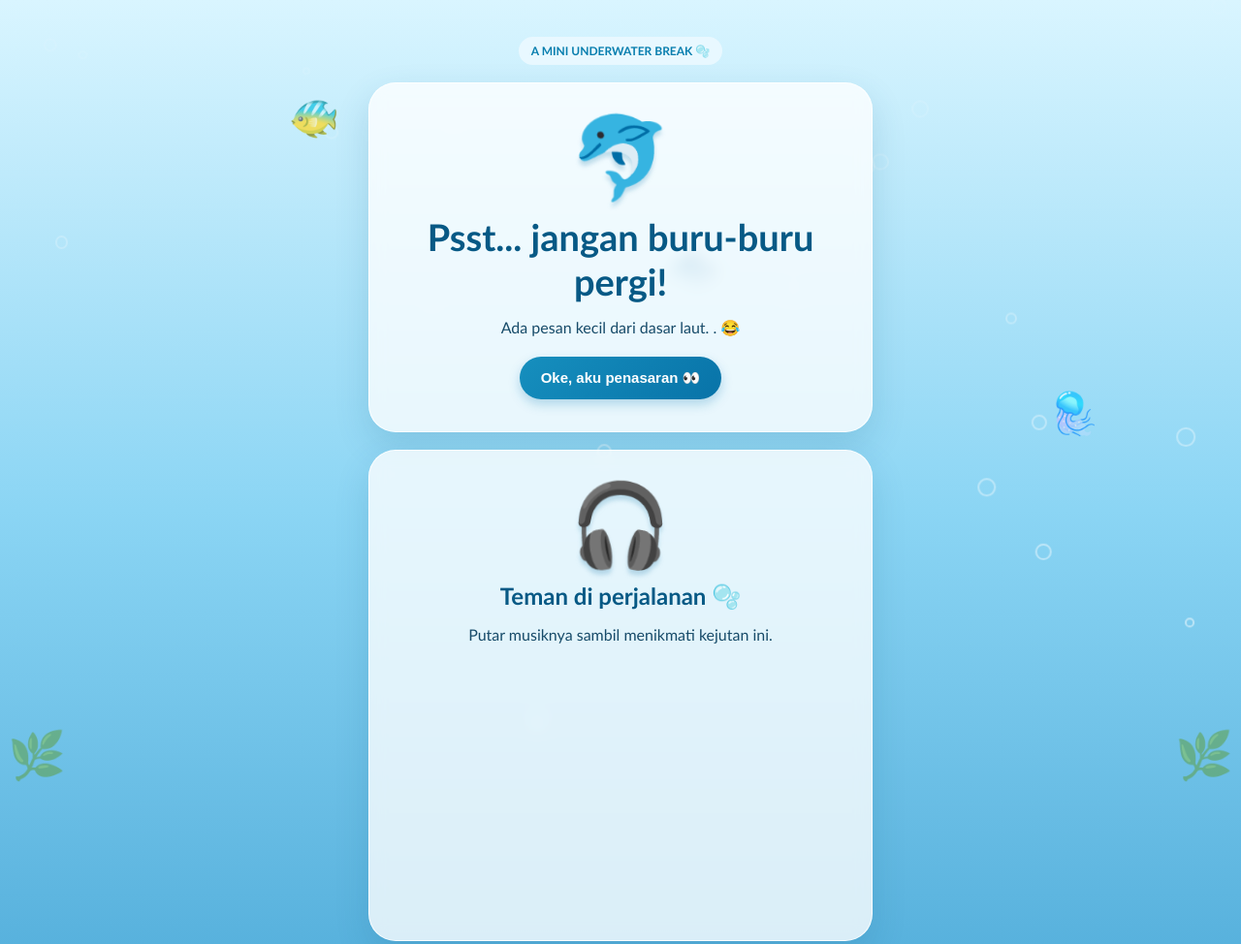
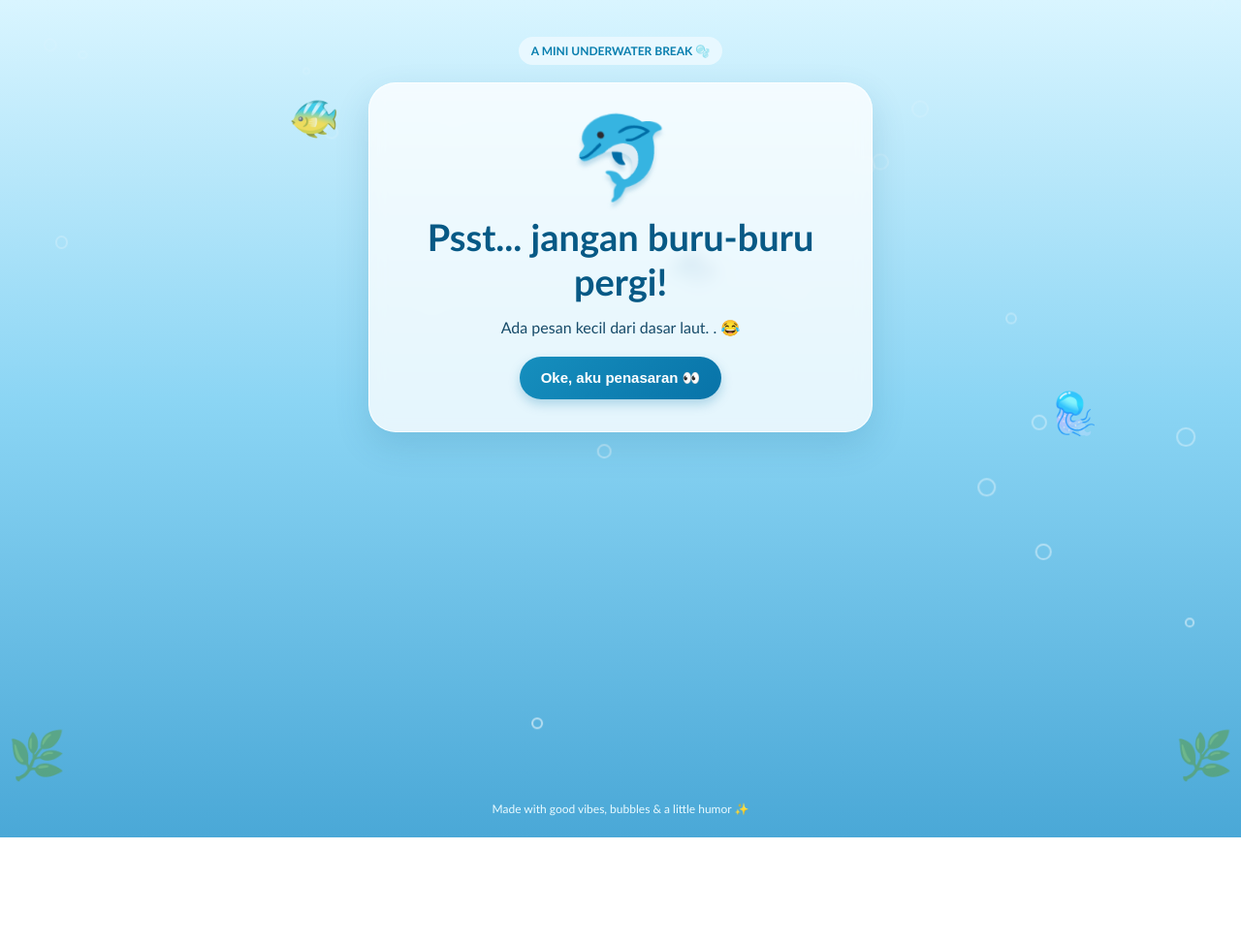
Before and after one commit to alexbizer-bit/little-surprise-27, a plain HTML site: page index.html in a window 1280 px wide. Shown: the top 974 px of the page at 97% size. After the commit the page ends 864 px from the top, so only its background shows below. Drawn offline with Linux system fonts and the light colour scheme.

Commit message:
Update index.html

```diff
--- a/index.html
+++ b/index.html
@@ -89,11 +89,6 @@ footer { position:relative;z-index:1;text-align:center;color:#eafaff;font-size:1
     <button onclick="replay()">Ulangi dari awal ↻</button>
   </section>
 
-<section class="card">
-  <div class="mascot">🎧</div>
-  <h2>Teman di perjalanan 🫧</h2>
-  <p>Putar musiknya sambil menikmati kejutan ini.</p>
-
   <div style="position:relative;padding-bottom:56.25%;height:0;overflow:hidden;border-radius:16px;">
 
       <iframe
@@ -106,7 +101,6 @@ footer { position:relative;z-index:1;text-align:center;color:#eafaff;font-size:1
   allowfullscreen>
     </iframe>
   </div>
-</section>
 
 </main>
 <footer>Made with good vibes, bubbles & a little humor ✨</footer>
```
